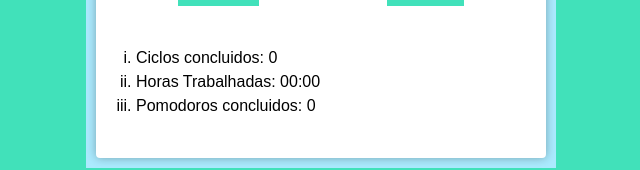
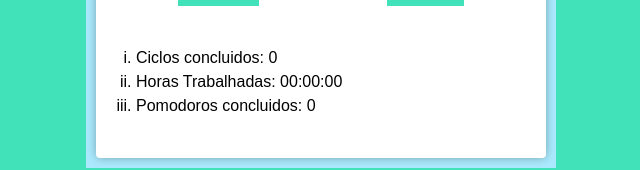
Before and after one commit to marcionavarro/typescript-pomodoro-react-master, a React (Create React App) app: page / in a window 1280 px wide. Shown: the part 406-576 px from the top of the page, without its empty margins (319-959 px from the left). Built offline with nearby package versions, Linux system fonts and the light colour scheme.

Commit message:
Corrigindo Horas trabalhadas

```diff
--- a/src/components/pomodoro-timer.tsx
+++ b/src/components/pomodoro-timer.tsx
@@ -2,7 +2,7 @@ import React, { useCallback, useEffect, useState } from 'react';
 import { useInterval } from '../hooks/use-interval';
 import { Button } from './button';
 import { Timer } from './timer';
-import { secondsToTime } from '../utils/second-to-time';
+import { secondsToTime } from '../utils/seconds-to-time';
 
 const bellStart = require('../sounds/src_sounds_bell-start.mp3');
 const bellFinish = require('../sounds/src_sounds_bell-finish.mp3');
@@ -23,7 +23,7 @@ export function PomodoroTimer(props: Props): JSX.Element {
   const [working, setWorking] = useState(false);
   const [resting, setResting] = useState(false);
   const [cyclesQtdManager, setCyclesQtdManager] = useState(
-    new Array(props.cycles).fill(true)
+    new Array(props.cycles - 1).fill(true)
   );
 
   const [completedCycles, setCompletedCylcles] = useState(0);
@@ -33,7 +33,7 @@ export function PomodoroTimer(props: Props): JSX.Element {
   useInterval(
     () => {
       setMainTime(mainTime - 1);
-      if(working) setFullWorkingTime(fullWorkingTime + 1);
+      if (working) setFullWorkingTime(fullWorkingTime + 1);
     },
     timeCounting ? 1000 : null,
   );
@@ -82,7 +82,7 @@ export function PomodoroTimer(props: Props): JSX.Element {
       cyclesQtdManager.pop();
     } else if (working && cyclesQtdManager.length <= 0) {
       configureRest(true);
-      setCyclesQtdManager(new Array(props.cycles).fill(true));
+      setCyclesQtdManager(new Array(props.cycles - 1).fill(true));
       setCompletedCylcles(completedCycles + 1);
     }
 
--- a/src/components/timer.tsx
+++ b/src/components/timer.tsx
@@ -1,12 +1,12 @@
 import React from 'react';
-import { secondsToTime } from '../utils/second-to-time';
+import { secondsToMinute } from '../utils/second-to-minute';
 
 interface Props {
   mainTime: number;
 }
 
-export function Timer(props: Props): JSX.Element{
-  return(
-    <div className="timer">{secondsToTime(props.mainTime)}</div>
+export function Timer(props: Props): JSX.Element {
+  return (
+    <div className="timer">{secondsToMinute(props.mainTime)}</div>
   );
 }
--- /dev/null
+++ b/src/utils/second-to-minute.ts
@@ -0,0 +1,7 @@
+import { zeroLeft } from './zero-left';
+
+export function secondsToMinute(seconds: number): string{
+  const min = zeroLeft((seconds / 60) % 60);
+  const sec = zeroLeft((seconds % 60) % 60);
+  return `${min}:${sec}`;
+}
--- a/src/utils/second-to-time.ts
+++ /dev/null
@@ -1,6 +0,0 @@
-export function secondsToTime(seconds: number): string{
-  const zeroLeft = (n: number) => Math.floor(n).toString().padStart(2, '0');
-  const min = zeroLeft((seconds / 60) % 60);
-  const sec = zeroLeft((seconds % 60) % 60);
-  return `${min}:${sec}`;
-}
--- /dev/null
+++ b/src/utils/seconds-to-time.ts
@@ -0,0 +1,8 @@
+import { zeroLeft } from './zero-left';
+
+export function secondsToTime(seconds: number): string{
+  const hours = zeroLeft(seconds / 360);
+  const min = zeroLeft((seconds / 360) % 60);
+  const sec = zeroLeft((seconds % 60) % 60);
+  return `${hours}:${min}:${sec}`;
+}
--- /dev/null
+++ b/src/utils/zero-left.ts
@@ -0,0 +1,2 @@
+const zeroLeft = (n: number) => Math.floor(n).toString().padStart(2, '0');
+export { zeroLeft }
```
